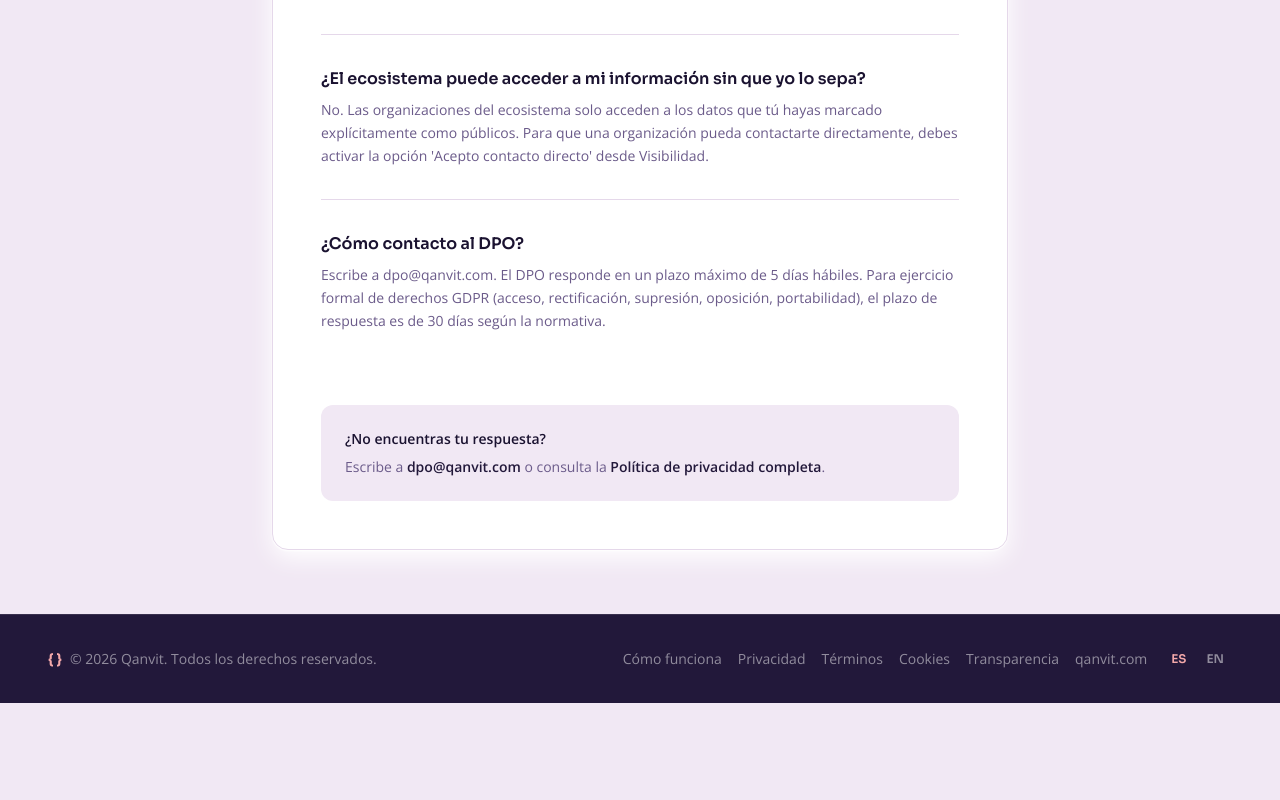
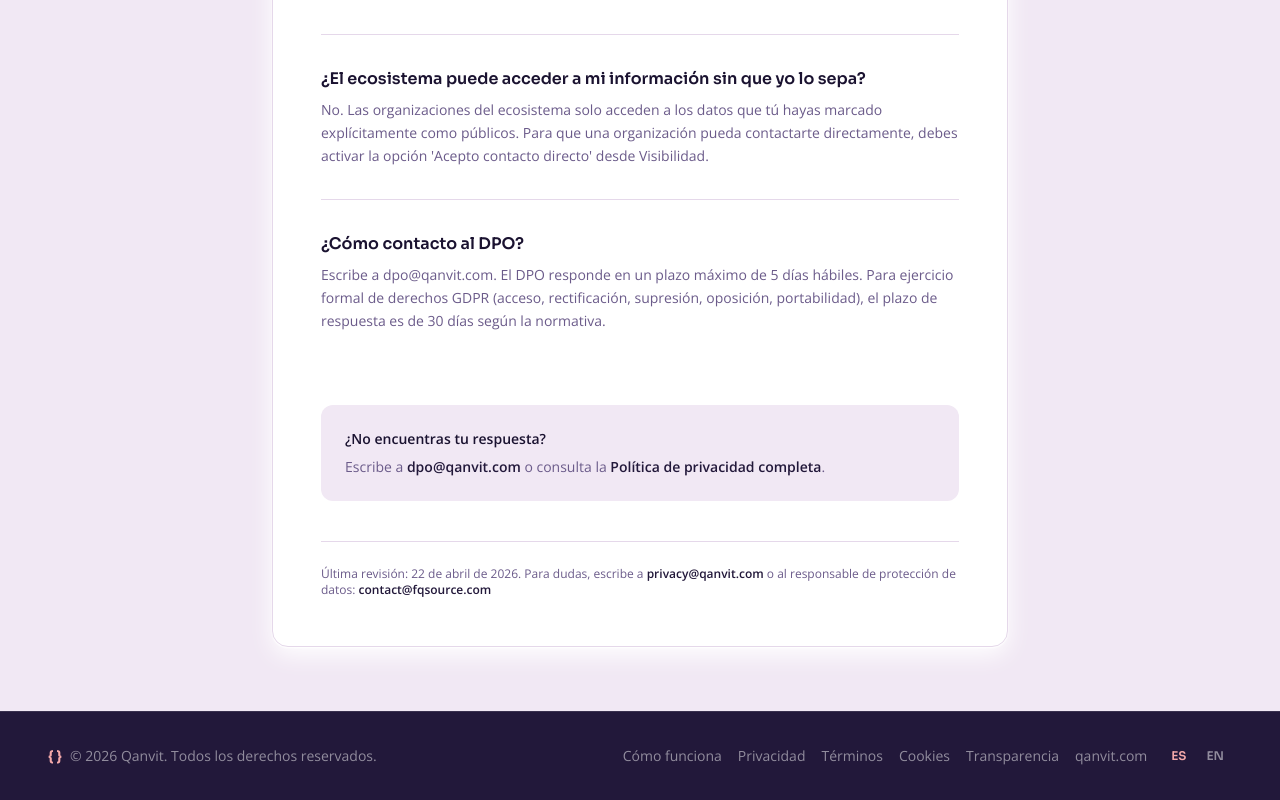
Before and after one commit to aloriquel/laliga-qanvit, a Next.js app: page /legal/faq-gdpr in a window 1280 px wide. Shown: the part 1457-2257 px from the top of the page. Before the commit the page ends 2160 px from the top, so only its background shows below. Built offline with nearby package versions, Linux system fonts and the light colour scheme; no server answers.

Commit message:
auto-save: 2026-04-22 12:02

```diff
--- a/app/legal/aviso-legal/page.tsx
+++ b/app/legal/aviso-legal/page.tsx
@@ -9,14 +9,14 @@
   return (
     <>
       <h1>Aviso legal</h1>
-      <p className="text-sm text-ink-secondary">Última actualización: abril 2025</p>
+      <p className="text-sm text-ink-secondary">Última actualización: 22 de abril de 2026</p>
 
       <h2>1. Datos de la empresa</h2>
       <table>
         <tbody>
           <tr><td><strong>Denominación social</strong></td><td>FQ Source Technologies, S.L.</td></tr>
-          <tr><td><strong>CIF</strong></td><td>En trámite de inscripción</td></tr>
-          <tr><td><strong>Domicilio</strong></td><td>Jerez de la Frontera, Cádiz, España</td></tr>
+          <tr><td><strong>CIF</strong></td><td>B24788796</td></tr>
+          <tr><td><strong>Domicilio</strong></td><td>Calle Fuente de Don Diego, nº15, 4º I, 23001 Jaén, España</td></tr>
           <tr><td><strong>Email de contacto</strong></td><td><a href="mailto:hola@qanvit.com">hola@qanvit.com</a></td></tr>
           <tr><td><strong>Web corporativa</strong></td><td><a href="https://www.qanvit.com" target="_blank" rel="noopener noreferrer">www.qanvit.com</a></td></tr>
         </tbody>
@@ -44,8 +44,15 @@
 
       <h2>6. Ley aplicable</h2>
       <p>
-        Este aviso legal se rige por la legislación española. Cualquier controversia se someterá a los Juzgados y Tribunales de Jerez de la Frontera (Cádiz).
+        Este aviso legal se rige por la legislación española. Cualquier controversia se someterá a los Juzgados y Tribunales de Jaén.
       </p>
+
+      <div className="mt-10 border-t border-border-soft pt-6 text-xs text-ink-secondary">
+        Última revisión: 22 de abril de 2026. Para dudas, escribe a{" "}
+        <a href="mailto:privacy@qanvit.com" className="text-brand-navy font-semibold">privacy@qanvit.com</a>
+        {" "}o al responsable de protección de datos:{" "}
+        <a href="mailto:contact@fqsource.com" className="text-brand-navy font-semibold">contact@fqsource.com</a>
+      </div>
     </>
   );
 }
--- a/app/legal/cookies/page.tsx
+++ b/app/legal/cookies/page.tsx
@@ -9,7 +9,7 @@
   return (
     <>
       <h1>Política de cookies</h1>
-      <p className="text-sm text-ink-secondary">Última actualización: abril 2025</p>
+      <p className="text-sm text-ink-secondary">Última actualización: 22 de abril de 2026</p>
 
       <p>
         Esta política explica qué cookies y tecnologías similares usa La Liga Qanvit, con qué finalidad y cómo puedes gestionarlas.
@@ -89,6 +89,13 @@
       <p>
         Ten en cuenta que deshabilitar cookies técnicas puede impedir el funcionamiento del Servicio.
       </p>
+
+      <div className="mt-10 border-t border-border-soft pt-6 text-xs text-ink-secondary">
+        Última revisión: 22 de abril de 2026. Para dudas, escribe a{" "}
+        <a href="mailto:privacy@qanvit.com" className="text-brand-navy font-semibold">privacy@qanvit.com</a>
+        {" "}o al responsable de protección de datos:{" "}
+        <a href="mailto:contact@fqsource.com" className="text-brand-navy font-semibold">contact@fqsource.com</a>
+      </div>
     </>
   );
 }
--- a/app/legal/dpa/page.tsx
+++ b/app/legal/dpa/page.tsx
@@ -9,7 +9,7 @@
   return (
     <>
       <h1>Data Processing Agreement (DPA)</h1>
-      <p className="text-sm text-ink-secondary">Última actualización: abril 2025</p>
+      <p className="text-sm text-ink-secondary">Última actualización: 22 de abril de 2026</p>
 
       <div className="bg-brand-lavender rounded-lg p-4 text-sm text-ink-secondary mb-6">
         Este DPA aplica a las <strong>organizaciones del ecosistema</strong> (parques tecnológicos, clusters, aceleradoras y asociaciones) que accedan a datos de startups a través de La Liga Qanvit. Para startups individuales, ver la <a href="/legal/privacidad" className="text-brand-navy underline">Política de privacidad</a>.
@@ -76,6 +76,13 @@
       <p>
         Para firmar el DPA con tu organización, escribe a <a href="mailto:dpo@qanvit.com">dpo@qanvit.com</a> indicando el nombre de la organización, CIF y persona de contacto responsable del tratamiento.
       </p>
+
+      <div className="mt-10 border-t border-border-soft pt-6 text-xs text-ink-secondary">
+        Última revisión: 22 de abril de 2026. Para dudas, escribe a{" "}
+        <a href="mailto:privacy@qanvit.com" className="text-brand-navy font-semibold">privacy@qanvit.com</a>
+        {" "}o al responsable de protección de datos:{" "}
+        <a href="mailto:contact@fqsource.com" className="text-brand-navy font-semibold">contact@fqsource.com</a>
+      </div>
     </>
   );
 }
--- a/app/legal/faq-gdpr/page.tsx
+++ b/app/legal/faq-gdpr/page.tsx
@@ -76,6 +76,13 @@
           .
         </p>
       </div>
+
+      <div className="mt-10 border-t border-border-soft pt-6 text-xs text-ink-secondary">
+        Última revisión: 22 de abril de 2026. Para dudas, escribe a{" "}
+        <a href="mailto:privacy@qanvit.com" className="text-brand-navy font-semibold">privacy@qanvit.com</a>
+        {" "}o al responsable de protección de datos:{" "}
+        <a href="mailto:contact@fqsource.com" className="text-brand-navy font-semibold">contact@fqsource.com</a>
+      </div>
     </>
   );
 }
--- a/app/legal/privacidad/page.tsx
+++ b/app/legal/privacidad/page.tsx
@@ -9,13 +9,13 @@
   return (
     <>
       <h1>Política de privacidad</h1>
-      <p className="text-sm text-ink-secondary">Última actualización: abril 2025</p>
+      <p className="text-sm text-ink-secondary">Última actualización: 22 de abril de 2026</p>
 
       <h2>1. Responsable del tratamiento</h2>
       <p>
         <strong>FQ Source Technologies, S.L.</strong> (en adelante, «Qanvit»)<br />
-        CIF: en trámite de inscripción<br />
-        Dirección: Jerez de la Frontera, Cádiz, España<br />
+        CIF: B24788796<br />
+        Dirección: Calle Fuente de Don Diego, nº15, 4º I, 23001 Jaén, España<br />
         Email de contacto: <a href="mailto:hola@qanvit.com">hola@qanvit.com</a><br />
         Email del DPO: <a href="mailto:dpo@qanvit.com">dpo@qanvit.com</a>
       </p>
@@ -85,6 +85,13 @@
       <p>
         Ver la <a href="/legal/cookies">política de cookies</a> para el detalle de cookies técnicas y analíticas.
       </p>
+
+      <div className="mt-10 border-t border-border-soft pt-6 text-xs text-ink-secondary">
+        Última revisión: 22 de abril de 2026. Para dudas, escribe a{" "}
+        <a href="mailto:privacy@qanvit.com" className="text-brand-navy font-semibold">privacy@qanvit.com</a>
+        {" "}o al responsable de protección de datos:{" "}
+        <a href="mailto:contact@fqsource.com" className="text-brand-navy font-semibold">contact@fqsource.com</a>
+      </div>
     </>
   );
 }
--- a/app/legal/terminos/page.tsx
+++ b/app/legal/terminos/page.tsx
@@ -9,7 +9,7 @@
   return (
     <>
       <h1>Términos de servicio</h1>
-      <p className="text-sm text-ink-secondary">Última actualización: abril 2025</p>
+      <p className="text-sm text-ink-secondary">Última actualización: 22 de abril de 2026</p>
 
       <h2>1. Aceptación</h2>
       <p>
@@ -60,8 +60,15 @@
 
       <h2>9. Jurisdicción y ley aplicable</h2>
       <p>
-        Estos términos se rigen por la legislación española. Para cualquier controversia, las partes se someten a los Juzgados y Tribunales de Jerez de la Frontera (Cádiz), con renuncia expresa a cualquier otro fuero.
+        Estos términos se rigen por la legislación española. Para cualquier controversia, las partes se someten a los Juzgados y Tribunales de Jaén, con renuncia expresa a cualquier otro fuero.
       </p>
+
+      <div className="mt-10 border-t border-border-soft pt-6 text-xs text-ink-secondary">
+        Última revisión: 22 de abril de 2026. Para dudas, escribe a{" "}
+        <a href="mailto:privacy@qanvit.com" className="text-brand-navy font-semibold">privacy@qanvit.com</a>
+        {" "}o al responsable de protección de datos:{" "}
+        <a href="mailto:contact@fqsource.com" className="text-brand-navy font-semibold">contact@fqsource.com</a>
+      </div>
     </>
   );
 }
--- a/app/legal/transparencia/page.tsx
+++ b/app/legal/transparencia/page.tsx
@@ -43,7 +43,7 @@
 
       <h2>Quiénes somos</h2>
       <p>
-        Somos <strong>FQ Source Technologies, S.L.</strong> (Qanvit), una startup española fundada en Jerez de la Frontera por <strong>Arturo López Riquelme</strong> y equipo. Construimos agentes de IA para Corporate Venture e innovación abierta.
+        Somos <strong>FQ Source Technologies, S.L.</strong> (Qanvit), una startup española con sede en Jaén, fundada por <strong>Arturo López Riquelme</strong> y equipo. Construimos agentes de IA para Corporate Venture e innovación abierta.
       </p>
       <p>
         La Liga Qanvit es nuestra plataforma pública de evaluación de startups. Es el primer producto de cara a la comunidad emprendedora española y sirve a la vez como fuente de datos estructurados para nuestros agentes.
@@ -113,6 +113,23 @@
         </>
       )}
 
+      <h2>Empresa responsable</h2>
+      <table>
+        <tbody>
+          <tr><td><strong>Razón social</strong></td><td>FQ Source Technologies, S.L.</td></tr>
+          <tr><td><strong>CIF</strong></td><td>B24788796</td></tr>
+          <tr><td><strong>Domicilio</strong></td><td>Calle Fuente de Don Diego, nº15, 4º I, 23001 Jaén, España</td></tr>
+          <tr><td><strong>Web matriz</strong></td><td><a href="https://www.fqsource.com" target="_blank" rel="noopener noreferrer">fqsource.com</a></td></tr>
+        </tbody>
+      </table>
+      <p>
+        La Liga Qanvit es una iniciativa de <strong>Qanvit</strong>, producto de FQ Source Technologies, S.L. especializado en agentes de IA para Corporate Venture. La empresa opera actualmente dos productos:
+      </p>
+      <ul>
+        <li><a href="https://www.fqsource.com" target="_blank" rel="noopener noreferrer">fqsource.com</a> — plataforma de IA para procurement industrial.</li>
+        <li><a href="https://www.qanvit.com" target="_blank" rel="noopener noreferrer">qanvit.com</a> — agentes de IA para Corporate Venture e innovación abierta.</li>
+      </ul>
+
       <h2>Nuestros compromisos</h2>
       <ul>
         <li>No venderemos datos de startups a terceros.</li>
@@ -127,6 +144,13 @@
         {" "}·{" "}
         <Link href="/legal/faq-gdpr" className="text-brand-navy font-semibold">FAQ GDPR</Link>
       </div>
+
+      <div className="mt-10 border-t border-border-soft pt-6 text-xs text-ink-secondary">
+        Última revisión: 22 de abril de 2026. Para dudas, escribe a{" "}
+        <a href="mailto:privacy@qanvit.com" className="text-brand-navy font-semibold">privacy@qanvit.com</a>
+        {" "}o al responsable de protección de datos:{" "}
+        <a href="mailto:contact@fqsource.com" className="text-brand-navy font-semibold">contact@fqsource.com</a>
+      </div>
     </>
   );
 }
```
